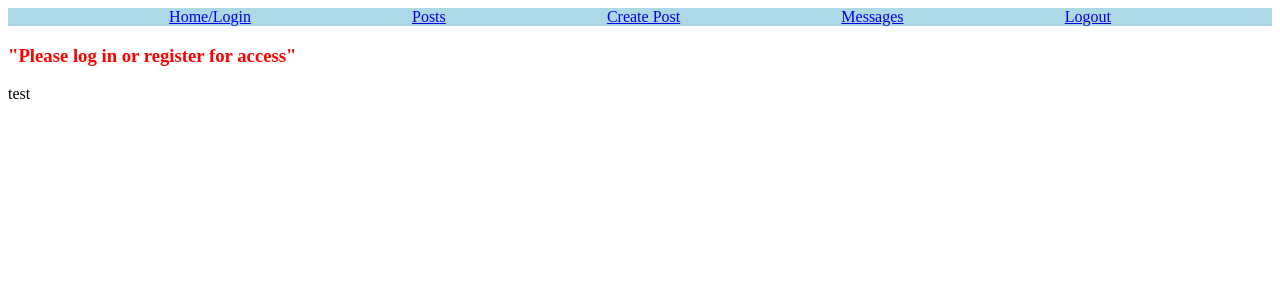
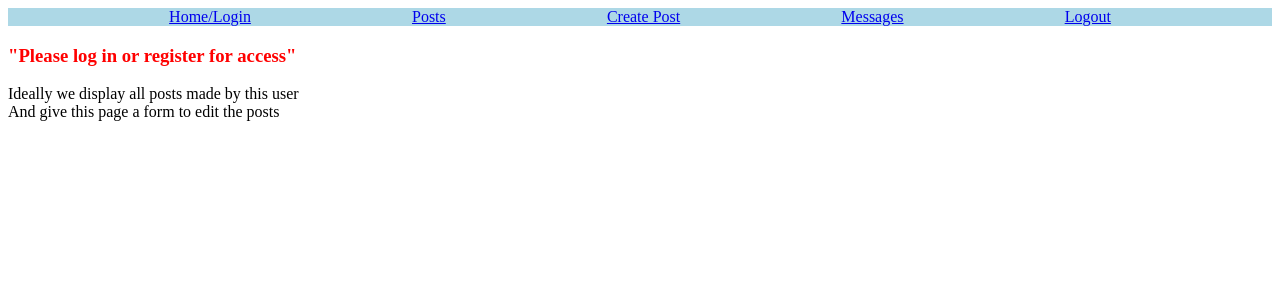
Before and after one commit to gavinstark81/strangers-things, a React (Create React App) app: page /SinglePost in a window 1280 px wide. Shown: the top 300 px of the page. Built offline with nearby package versions, Linux system fonts and the light colour scheme.

Commit message:
another tiny edit with notes for edit page extra credit

```diff
--- a/src/api/apimessages.js
+++ b/src/api/apimessages.js
@@ -0,0 +1 @@
+//Maybe this is needed?..... I think we can delete it though since messages are already complteted.
--- a/src/components/Posts.jsx
+++ b/src/components/Posts.jsx
@@ -44,7 +44,7 @@ function Posts({ currentUser, token }) {
               />
             ) : null}
             {currentUser._id === post.author._id ? (
-              <Edit postId={post._id} token={token} />
+              <Edit postId={post._id} token={token} posts={posts} />
             ) : null}
             {currentUser._id !== post.author._id ? (
               <MessagesForm postId={post._id} token={token} />
--- a/src/components/SinglePost.jsx
+++ b/src/components/SinglePost.jsx
@@ -1,5 +1,19 @@
 function SinglePost({ currentUser }) {
-  console.log(currentUser);
-  return <div>test</div>;
+  console.log(currentUser.posts);
+  return (
+    <>
+      <div>{currentUser.post}</div>
+      <div>Ideally we display all posts made by this user</div>
+      <div>And give this page a form to edit the posts</div>
+    </>
+  );
 }
 export default SinglePost;
+
+//i imageine we will need to map over posts.
+//check if post is made by currentuser
+//render only posts by current user
+
+//for some reason the console log shows line 2 is "rendered" 3 times
+//first time object is undefined
+//second time posts are found....
```
